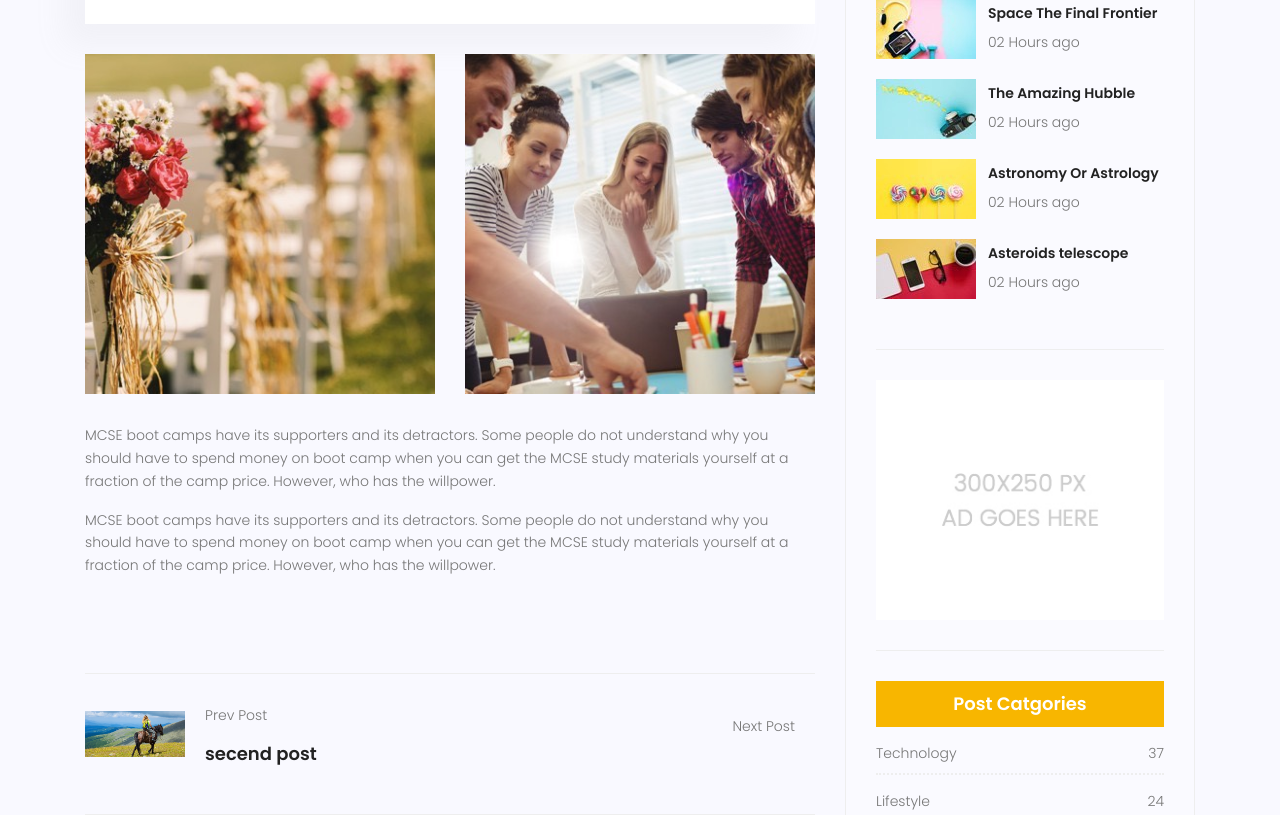
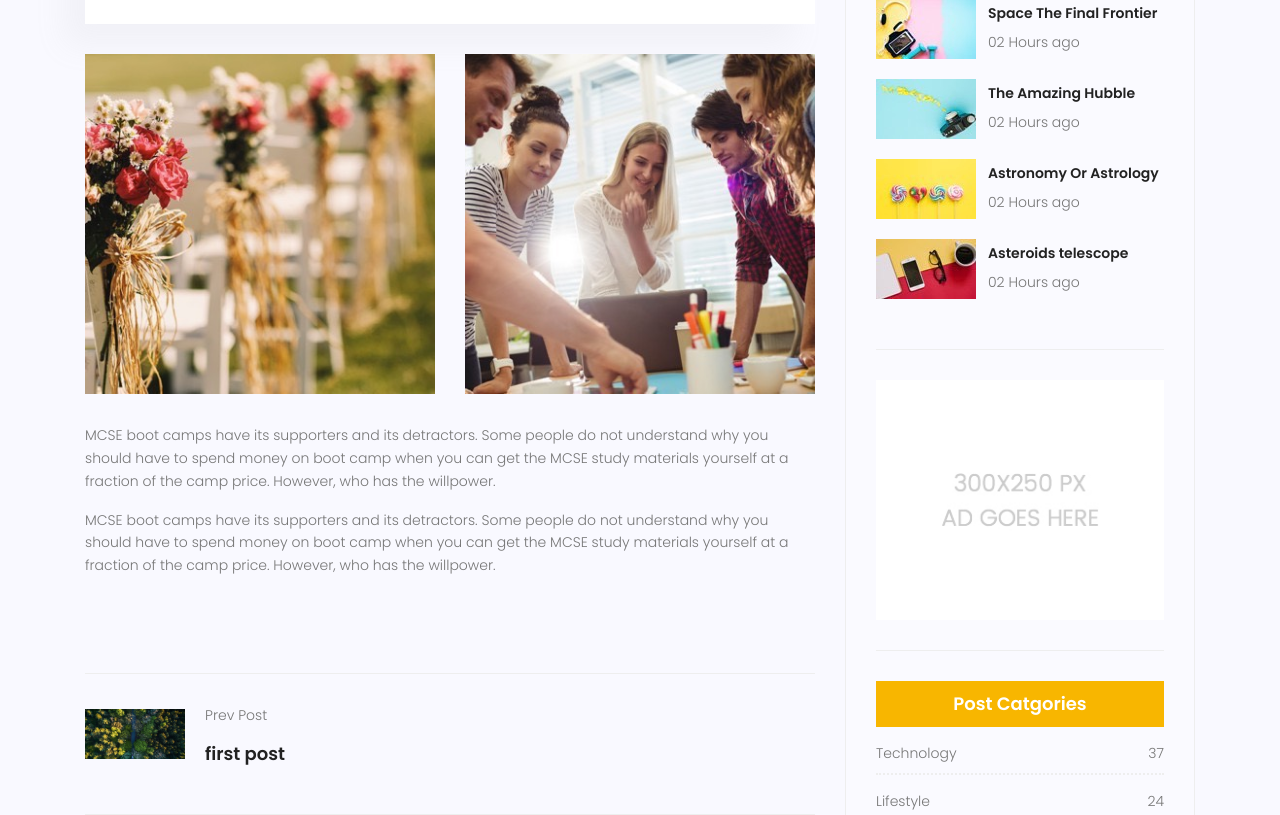
Before and after one commit to hkhstar/Django-learn, a Django app: page /blog/3 in a window 1280 px wide. Shown: the part 1123-1938 px from the top of the page. Run offline with Django 5.2, Linux system fonts and the light colour scheme; data comes from the database, SQL or seed files in the repository; both versions use the stored data as it was after the commit; some libraries are stand-ins or nearby versions.

Commit message:
edit next/prev post

```diff
--- a/blog/views.py
+++ b/blog/views.py
@@ -2,9 +2,9 @@ from django.shortcuts import render,get_object_or_404
 from blog.models import post
 from django.utils import timezone
 
+now=timezone.now()
+def blog_home(request):
 
-def blog_home(request):
-    now=timezone.now()
     posts = post.objects.filter(published_date__lte=now,status=True).order_by('-published_date')
     contexts={'posts':posts}
     return render(request,'blog/blog-home.html',contexts)
@@ -17,8 +17,8 @@ def blog_single(request,pid):
     posts.counted_views += 1
     posts.save(update_fields=['counted_views'])
 
-    next_post = post.objects.filter(id__gt=posts.id, status=True).order_by('id').first()
-    prev_post = post.objects.filter(id__lt=posts.id, status=True).order_by('-id').first()
+    next_post = post.objects.filter(id__gt=posts.id,published_date__lte=now, status=True).order_by('id').first()
+    prev_post = post.objects.filter(id__lt=posts.id,published_date__lte=now, status=True).order_by('-id').first()
     context={'post':posts,'next':next_post,'prev':prev_post}
     return render(request,'blog/blog-single.html',context)
 
--- a/templates/blog/blog-single.html
+++ b/templates/blog/blog-single.html
@@ -84,14 +84,14 @@
 											<a href="#"><span class="lnr text-white lnr-arrow-left"></span></a>
 										</div>
 										<div class="detials">
-											<p>Prev Post</p>
+											<p>{%if prev%}Prev Post{%endif%}</p>
 											<a href="/blog/{{prev.id}}"><h4>{{ prev.title }}</h4></a>
 										</div>
 									</div>
 									<div class="col-lg-6 col-md-6 col-12 nav-right flex-row d-flex justify-content-end align-items-center">
 										<div class="detials">
 
-											<p>Next Post</p>
+											<p>{%if next%}Next Post{%endif%}</p>
 
 											<a href="/blog/{{next.id}}"><h4>{{ next.title }}</h4></a>
 										</div>
```
Also changed, not shown: db.sqlite3.
